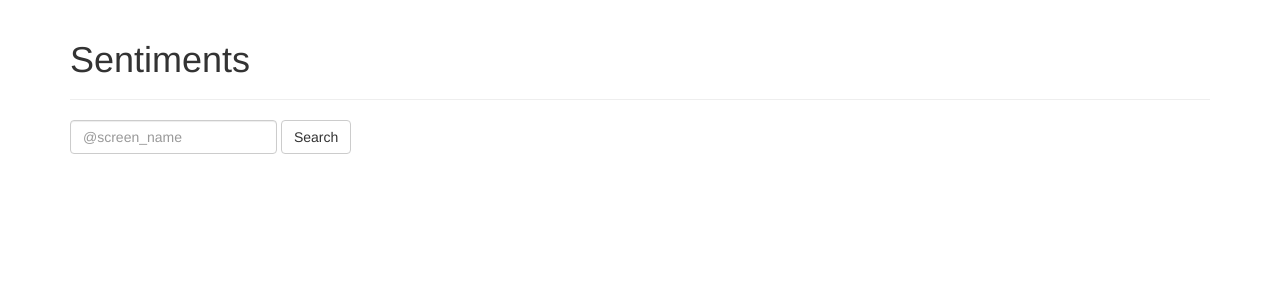
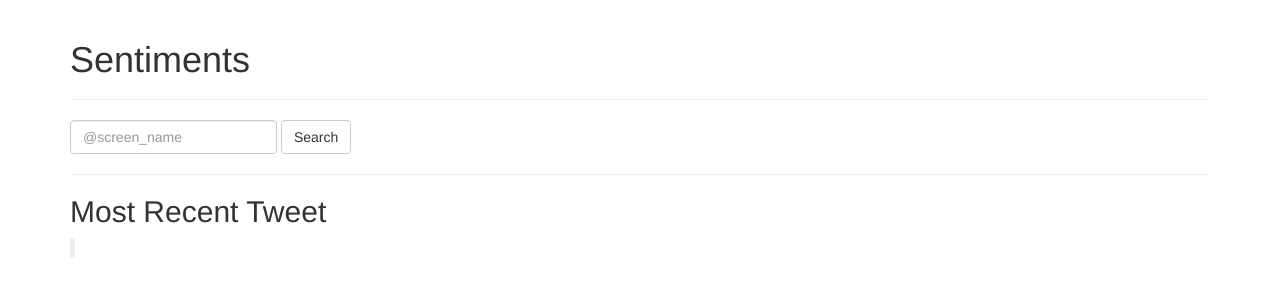
Before and after one commit to aryamanarora/cs50, a Flask app: page / in a window 1280 px wide. Shown: the top 300 px of the page. Run offline with Flask 2, Linux system fonts and the light colour scheme; some libraries are stand-ins or nearby versions.

Commit message:
Some minor additions

```diff
--- a/Week 8/sentiments/application.py
+++ b/Week 8/sentiments/application.py
@@ -22,7 +22,7 @@ def search():
         return redirect(url_for("index"))
 
     # get screen_name's tweets
-    tweets = helpers.get_user_timeline(screen_name, 100)
+    tweets = helpers.get_user_timeline(screen_name, 200)
 
     # absolute paths to lists
     positives = os.path.join(sys.path[0], "positive-words.txt")
@@ -56,4 +56,4 @@ def search():
     chart = helpers.chart(positive, negative, neutral)
 
     # render results
-    return render_template("search.html", chart=chart, screen_name=screen_name)
+    return render_template("search.html", chart=chart, screen_name=screen_name, tweets=str(len(tweets)), tweet=tweets[0])
--- a/Week 8/sentiments/templates/layout.html
+++ b/Week 8/sentiments/templates/layout.html
@@ -18,6 +18,9 @@
                 </h1>
             </div>
             {% block body %}{% endblock %}
+            <hr />
+            <h2>Most Recent Tweet</h2>
+            <blockquote>{% block tweet %}{% endblock %}</blockquote>
         </div>
     </body>
 </html>
--- a/Week 8/sentiments/templates/search.html
+++ b/Week 8/sentiments/templates/search.html
@@ -1,9 +1,13 @@
 {% extends "layout.html" %}
 
 {% block subtext %}
-@{{ screen_name }}
+@{{ screen_name }}, {{ tweets }} tweets analyzed
 {% endblock %}
 
 {% block body %}
 {{ chart | safe }}
 {% endblock %}
+
+{% block tweet %}
+"{{ tweet }}"
+{% endblock %}
```
